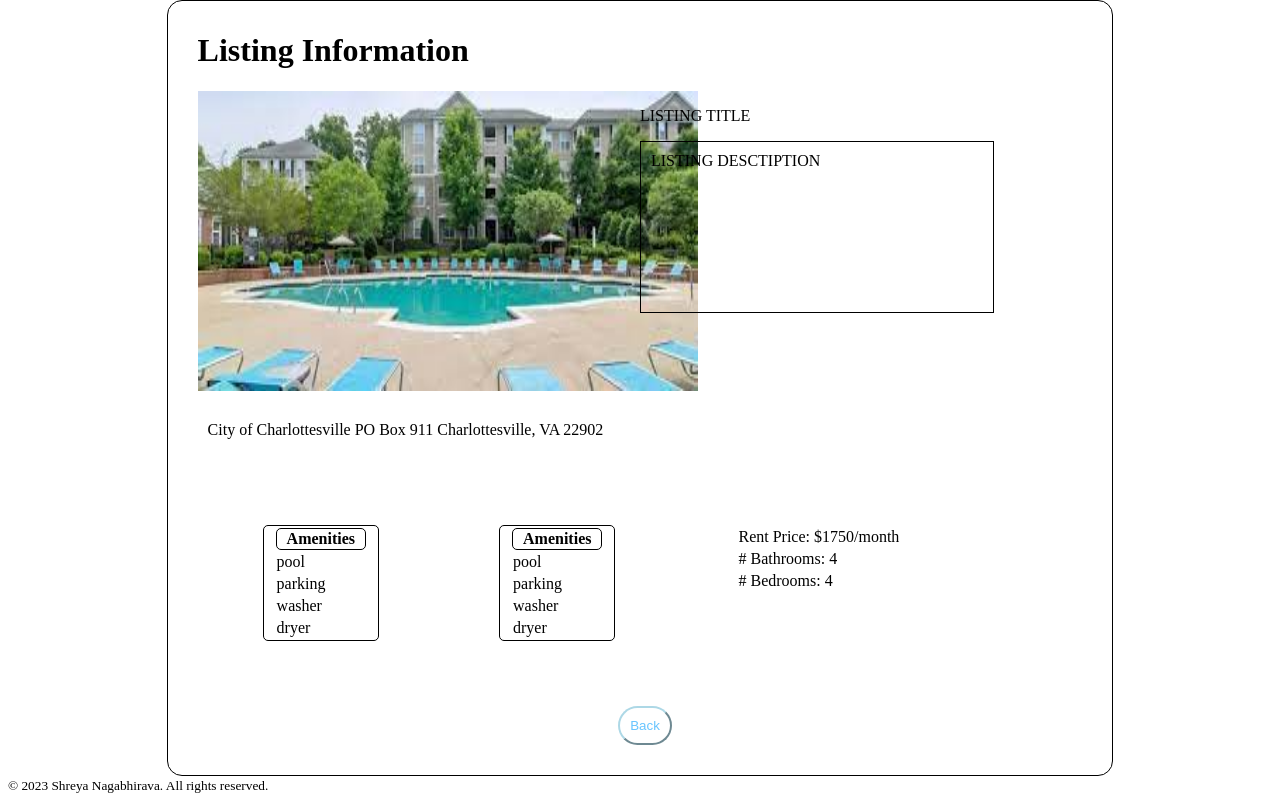
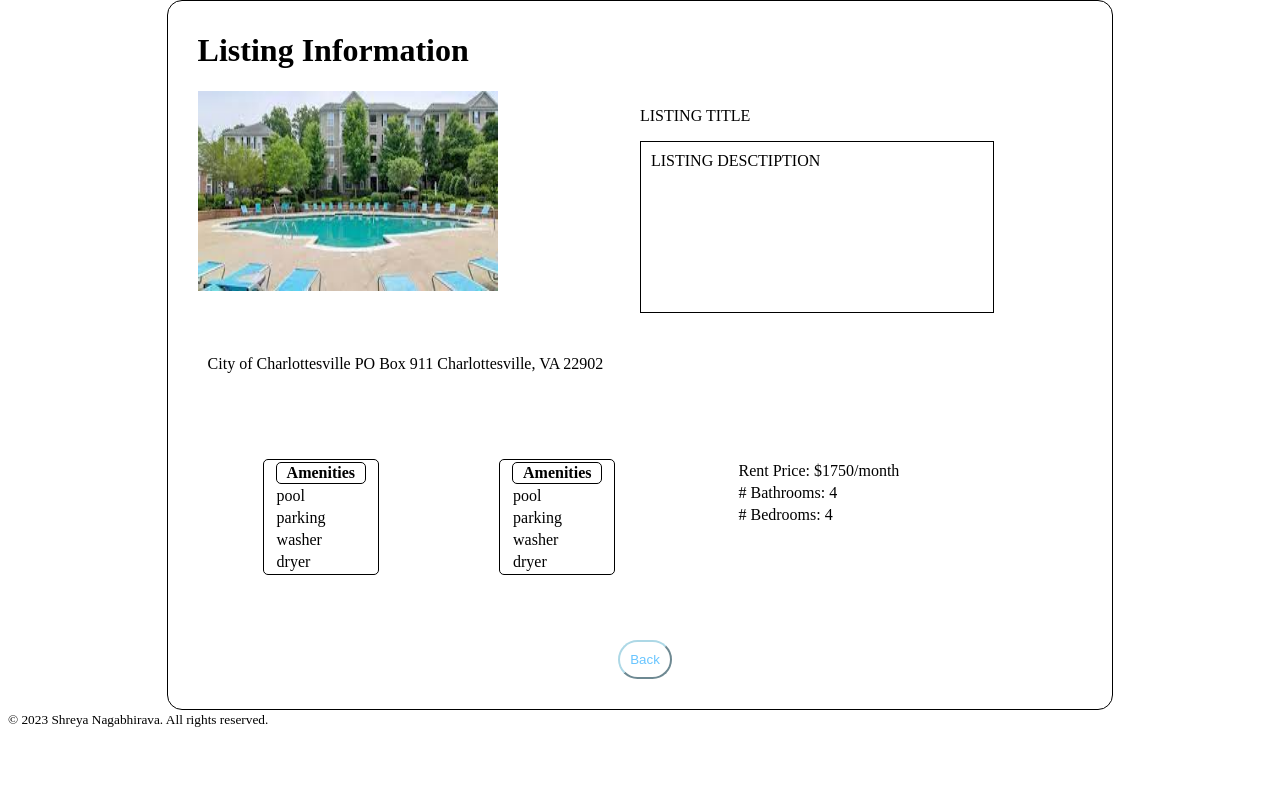
Before and after one commit to Shreya-Naga/CS4640-Project, a PHP site: page /listinfo.html in a window 1280 px wide. Shown: the part 210-1012 px from the top of the page. After the commit the page ends 937 px from the top, so only its background shows below. Run offline with PHP 8.4, Linux system fonts and the light colour scheme.

Commit message:
final changes

```diff
--- a/styles/listinfo.css
+++ b/styles/listinfo.css
@@ -140,8 +140,8 @@ li {
 }
 
 div.topleft > img {
-    width: 500px;
-    height: 300px;
+    width: 300px;
+    height: 200px;
 }
 
 
--- a/yourlistings.html
+++ b/yourlistings.html
@@ -34,11 +34,6 @@
                 <div class="searchbar">
                     <input type="search" placeholder="Search Your Listings">
                 </div>
-                <a href="yourlistings.html">
-                    <div class="logo">
-                        <img src="images/logo.png" alt="logo">
-                    </div>
-                </a>
                 <div class="profile"> <!-- the user's profile picture -->
                     <a href="yourlistings.html">
                         <img class="profile" src="images/profile.png" alt="logo">
```
